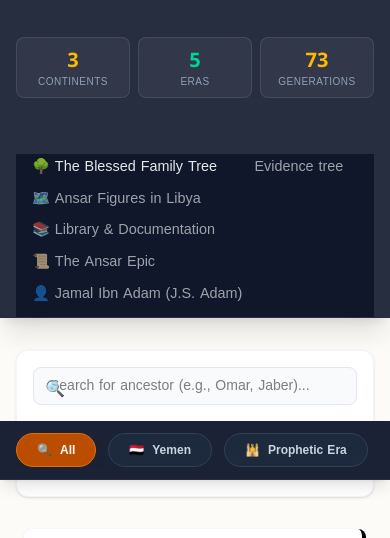
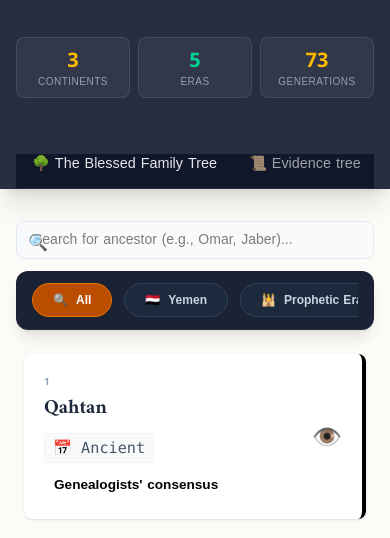
Before and after one commit to JamalIbnAdam/JamalIbnAdam, a website: page index.html in a window 390 px wide. Shown: the part 258-796 px from the top of the page. Drawn offline with Linux system fonts and the light colour scheme.

Commit message:
Home page on phones: one sticky filter bar, one-row tabs, icon for the evidence tab
- Tabs are a single sideways-scrolling row; the active tab is kept in view
- Only the period filter bar sticks; the search card no longer does, and
  body no longer captures sticky positioning
- tab_evidence gets the 📜 icon in all five languages
- The phone rules live in input.css and are appended by hand to styles.css,
  which was not rebuilt; cache v7

Co-Authored-By: Claude Opus 5.5 <noreply@anthropic.com>

```diff
--- a/data/data_ar.js
+++ b/data/data_ar.js
@@ -297,7 +297,7 @@ window.FamilyTreeData = {
         lang_en: "🇺🇸 English",
 
         // Evidence tree (tree/tree.js). Person names and document text stay in Arabic.
-        tab_evidence: "شجرة الأدلة",
+        tab_evidence: "📜 شجرة الأدلة",
         tree_cta: "شجرة الأدلة: كل اسم مربوط بوثيقته الأصلية ←",
         tree_branch_link: "عرض هذا الفرع بالوثائق",
         tree_page_title: "أحفاد عبد الله سبال العين الجدّاوي الأنصاري — شجرة الأدلة",
--- a/data/data_en.js
+++ b/data/data_en.js
@@ -231,7 +231,7 @@ window.FamilyTreeData = {
         lang_en: "🇺🇸 English",
 
         // Evidence tree (tree/tree.js). Person names and document text stay in Arabic.
-        tab_evidence: "Evidence tree",
+        tab_evidence: "📜 Evidence tree",
         tree_cta: "Evidence tree: every name linked to its original document →",
         tree_branch_link: "View this branch with its documents",
         tree_page_title: "Descendants of Abdullah Sabal Al-Ain Al-Jaddawi Al-Ansari — the evidence tree",
--- a/data/data_es.js
+++ b/data/data_es.js
@@ -232,7 +232,7 @@ window.FamilyTreeData = {
 
         // Evidence tree (tree/tree.js). Person names and document text stay in Arabic.
         // TODO translate: the strings below are English placeholders.
-        tab_evidence: "Evidence tree", // TODO translate
+        tab_evidence: "📜 Evidence tree", // TODO translate
         tree_cta: "Evidence tree: every name linked to its original document →", // TODO translate
         tree_branch_link: "View this branch with its documents", // TODO translate
         tree_page_title: "Descendants of Abdullah Sabal Al-Ain Al-Jaddawi Al-Ansari — the evidence tree", // TODO translate
--- a/data/data_pl.js
+++ b/data/data_pl.js
@@ -212,7 +212,7 @@ window.FamilyTreeData = {
 
         // Evidence tree (tree/tree.js). Person names and document text stay in Arabic.
         // TODO translate: the strings below are English placeholders.
-        tab_evidence: "Evidence tree", // TODO translate
+        tab_evidence: "📜 Evidence tree", // TODO translate
         tree_cta: "Evidence tree: every name linked to its original document →", // TODO translate
         tree_branch_link: "View this branch with its documents", // TODO translate
         tree_page_title: "Descendants of Abdullah Sabal Al-Ain Al-Jaddawi Al-Ansari — the evidence tree", // TODO translate
--- a/data/data_tr.js
+++ b/data/data_tr.js
@@ -208,7 +208,7 @@ window.FamilyTreeData = {
 
         // Evidence tree (tree/tree.js). Person names and document text stay in Arabic.
         // TODO translate: the strings below are English placeholders.
-        tab_evidence: "Evidence tree", // TODO translate
+        tab_evidence: "📜 Evidence tree", // TODO translate
         tree_cta: "Evidence tree: every name linked to its original document →", // TODO translate
         tree_branch_link: "View this branch with its documents", // TODO translate
         tree_page_title: "Descendants of Abdullah Sabal Al-Ain Al-Jaddawi Al-Ansari — the evidence tree", // TODO translate
--- a/index.html
+++ b/index.html
@@ -94,7 +94,7 @@
     }
     </script>
 
-    <link rel="stylesheet" href="styles.css?v=1.7">
+    <link rel="stylesheet" href="styles.css?v=1.8">
 </head>
 
 <body class="flex flex-col min-h-screen">
@@ -176,7 +176,7 @@
                     🌳 The Blessed Family Tree
                 </button>
                 <a href="/tree/" id="tab-evidence" class="nav-btn text-sm md:text-lg px-4 pb-2 text-white/60"
-                    style="display:inline-block; text-decoration:none;" data-i18n="tab_evidence">شجرة الأدلة</a>
+                    style="display:inline-block; text-decoration:none;" data-i18n="tab_evidence">📜 شجرة الأدلة</a>
                 <button onclick="switchTab('figures')" id="tab-figures"
                     class="nav-btn text-sm md:text-lg px-4 pb-2 text-white/60" data-i18n="tab_figures">
                     🗺️ Ansar Figures in Libya
@@ -204,17 +204,17 @@
         <div id="view-tree" class="animate-fade-up">
 
             <!-- Controls Toolbar -->
-            <div class="bg-white rounded-xl shadow-sm border border-slate-100 p-4 mb-8 sticky top-4 z-40">
-                <div class="flex flex-col md:flex-row gap-4 items-center justify-between">
+            <div class="home-search-card bg-white rounded-xl shadow-sm border border-slate-100 p-4 mb-8 sticky top-4 z-40">
+                <div class="home-search-row flex flex-col md:flex-row gap-4 items-center justify-between">
                     <!-- Search -->
-                    <div class="relative w-full md:w-1/3">
+                    <div class="home-search relative w-full md:w-1/3">
                         <input type="text" id="searchInput" placeholder="" data-i18n-placeholder="search_placeholder"
                             class="w-full pl-4 pr-10 py-2 bg-slate-50 border border-slate-200 rounded-lg focus:ring-2 focus:ring-amber-400 focus:outline-none text-sm transition-all">
                         <span class="absolute left-3 top-2.5 text-slate-400">🔍</span>
                     </div>
 
                     <!-- Filter Buttons -->
-                    <div class="sticky top-0 z-40 bg-slate-900/95 backdrop-blur border-b border-white/5 shadow-lg">
+                    <div class="home-filter-bar sticky top-0 z-40 bg-slate-900/95 backdrop-blur border-b border-white/5 shadow-lg">
                         <div class="container mx-auto px-4 py-3">
                             <div class="flex items-center gap-3 overflow-x-auto no-scrollbar snap-x touch-pan-x w-full">
 
@@ -957,7 +957,7 @@
         <div class="loading-text" data-i18n="lang_loading"></div>
     </div>
 
-    <script src="main.js?v=1.7" defer></script>
+    <script src="main.js?v=1.8" defer></script>
 
     <div id="install-guide"
         style="display:none; position:fixed; bottom:0; width:100%; background:white; padding:20px; z-index:9999; border-top:2px solid #d4af37; text-align:center;">
--- a/input.css
+++ b/input.css
@@ -268,3 +268,51 @@ html[dir="rtl"] .gregorian-date {
         margin-bottom: 20px !important;
     }
 }
+
+/* --- PHONE: one sticky bar, one-row tabs (hand-synced into styles.css; see the note there) --- */
+@media (max-width: 767px) {
+
+    /* Tabs: a single row that scrolls sideways instead of a tall list */
+    .nav-tabs-container {
+        display: flex;
+        flex-wrap: nowrap;
+        overflow-x: auto;
+        scroll-snap-type: x proximity;
+        -webkit-overflow-scrolling: touch;
+        scrollbar-width: none;
+    }
+
+    .nav-tabs-container::-webkit-scrollbar {
+        display: none;
+    }
+
+    .nav-tabs-container .nav-btn {
+        flex: none;
+        scroll-snap-align: center;
+    }
+
+    /* `overflow-x: hidden` on body makes body the scroll container for sticky elements, so in some
+       browsers nothing ever sticks; `clip` hides the overflow without doing that (html still hides it). */
+    body {
+        overflow-x: clip;
+    }
+
+    /* Only the period filter bar sticks. The search card dissolves so the bar can stay
+       stuck for the whole timeline instead of only while its card is on screen. */
+    .home-search-card,
+    .home-search-row {
+        display: contents;
+    }
+
+    .home-search {
+        display: block;
+        margin-bottom: 12px;
+    }
+
+    .home-filter-bar {
+        top: 0;
+        z-index: 30;
+        margin-bottom: 24px;
+        border-radius: 12px;
+    }
+}
--- a/main.js
+++ b/main.js
@@ -381,6 +381,10 @@ function switchTab(tabId) {
             view.classList.add('animate-fade-up');
             btn.classList.add('active', 'text-white/90');
             btn.classList.remove('text-white/60');
+            // phones: the tabs are one scrolling row, keep the active one in view
+            if (window.matchMedia('(max-width: 767px)').matches) {
+                btn.scrollIntoView({ inline: 'center', block: 'nearest', behavior: 'smooth' });
+            }
         } else {
             // Deactivate others
             view.classList.add('hidden');
--- a/sw.js
+++ b/sw.js
@@ -1,4 +1,4 @@
-const CACHE_NAME = 'jamalibnadam-v6';
+const CACHE_NAME = 'jamalibnadam-v7';
 // document scans are not precached: each one is cached the first time it is viewed
 const EVIDENCE_CACHE = 'jamalibnadam-evidence';
 const EVIDENCE_PATH = '/assets/evidence/';
```
Also changed, not shown: styles.css.
